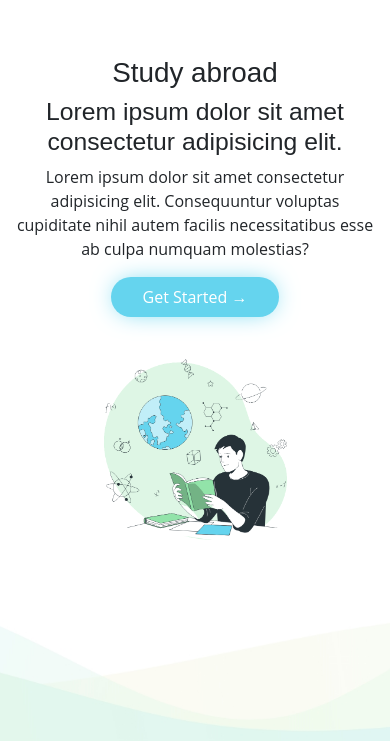
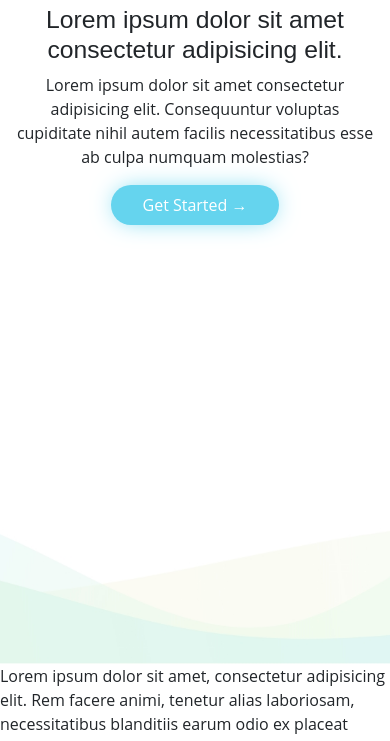
Before and after one commit to fultonoff/Pomba-Travel, a plain HTML site: page index.html in a window 390 px wide. Shown: the part 164-905 px from the top of the page. Drawn offline with Linux system fonts and the light colour scheme; files whose address does not match are found by name.

Commit message:
first commit

```diff
--- a/Asset/CSS/style.css
+++ b/Asset/CSS/style.css
@@ -453,7 +453,7 @@
     text-align: center;
   }
  .hero-pic{
-   width: 20px;
+
  }
 
 }
--- a/Asset/SASS/layout/_hiro.scss
+++ b/Asset/SASS/layout/_hiro.scss
@@ -12,8 +12,7 @@
 @media (max-width: 768px){
     img{
 
-        width: 50%;
-        margin: 40px auto;
+        display: none;
     }
     .container{
         text-align: center;
```
Also changed, not shown: Asset/CSS/main.css.
